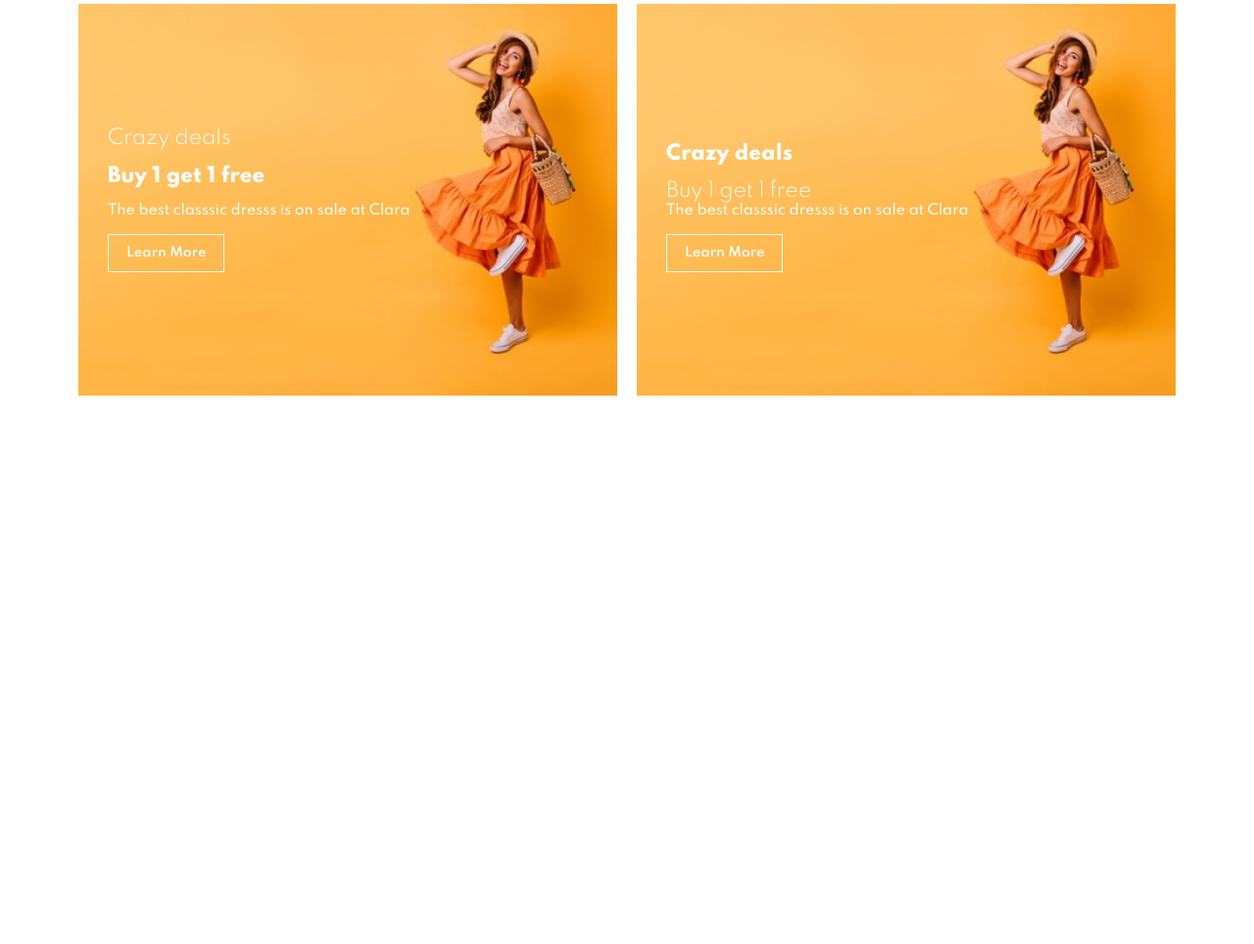
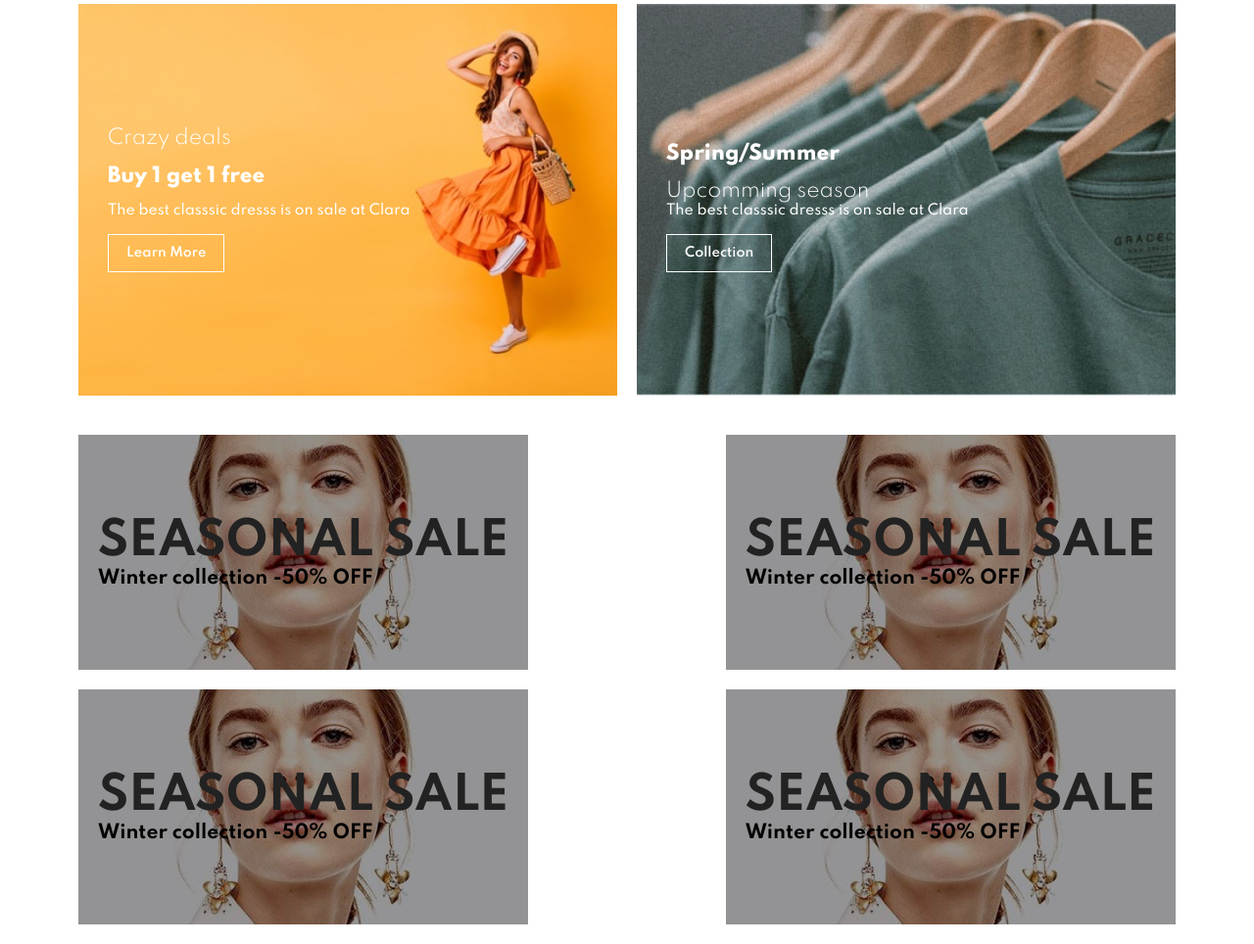
Before and after one commit to danlewismuriuki/Clothing-Ecommerce-Website, a plain HTML site: page Canva-Ecommerce/index1.html in a window 1280 px wide. Shown: the part 3449-4413 px from the top of the page at 98% size. Before the commit the page ends 3893 px from the top, so only its background shows below. Drawn offline with Linux system fonts and the light colour scheme; files whose address does not match are found by name.

Commit message:
Added section seasonal sale

```diff
--- a/Canva-Ecommerce/index1.html
+++ b/Canva-Ecommerce/index1.html
@@ -364,13 +364,32 @@
         <button class="white">Learn More</button>
     </div>
 
-    <div class="banner-box">
-      <h2>Crazy deals</h2>
-      <h4>Buy 1 get 1 free </h4>
+    <div class="banner-box banner-box2">
+      <h2>Spring/Summer</h2>
+      <h4>Upcomming season </h4>
       <span>The best classsic dresss is on sale at Clara</span>
-      <button class="white">Learn More</button>
+      <button class="white">Collection</button>
   </div>
 
+</section>
+
+<section id ="banner3">
+  <div class="banner-box">
+    <h2>SEASONAL SALE</h2>
+    <h3>Winter collection -50% OFF</h3>
+  </div>
+  <div class="banner-box">
+    <h2>SEASONAL SALE</h2>
+    <h3>Winter collection -50% OFF</h3>
+  </div>
+  <div class="banner-box">
+    <h2>SEASONAL SALE</h2>
+    <h3>Winter collection -50% OFF</h3>
+  </div>
+  <div class="banner-box">
+    <h2>SEASONAL SALE</h2>
+    <h3>Winter collection -50% OFF</h3>
+  </div>
 </section>
 
 <script src="script.js" defer></script> <!-- Link to your external JavaScript file (defer attribute improves page load) -->
--- a/Canva-Ecommerce/styles.css
+++ b/Canva-Ecommerce/styles.css
@@ -314,6 +314,9 @@ body {
     background-position: center;
     padding: 30px;
 }
+#sm-banner .banner-box2{
+    background-image: url("img/banner/b10.jpg");
+}
 #sm-banner h4{
     color: #fff;
     font-size: 20px;
@@ -331,7 +334,42 @@ body {
     padding-bottom: 15px;
 }
 
-/*#sm-banner .banner-box:hover button{
+#sm-banner .banner-box:hover button{
     background-color: #088178;
     border: 1px solid #088178;
-} */
+}
+
+/*#sm-banner  button:hover{
+    background-color: #088178;
+    border: 1px solid #088178;
+}*/
+#banner3{
+    display: flex;
+    justify-content: space-between;
+    flex-wrap: wrap;
+    padding: 0 80px;
+
+}
+#banner3 .banner-box{
+    display: flex;
+    flex-direction: column;
+    justify-content: center;
+    align-items: flex-start;
+    background-image: url("img/banner/b7.jpg");
+    min-width: 30%;
+    height: 30vh;
+    background-size: cover;
+    background-position: center;
+    padding: 20px;
+    margin-bottom: 20px;
+}
+#banner h2{
+   color: #fff;
+   font-weight: 900;
+   font-size: 22px;
+}
+#banner h2{
+    color: #ec544e;
+    font-weight: 800;
+    font-size: 15px;
+}
```
